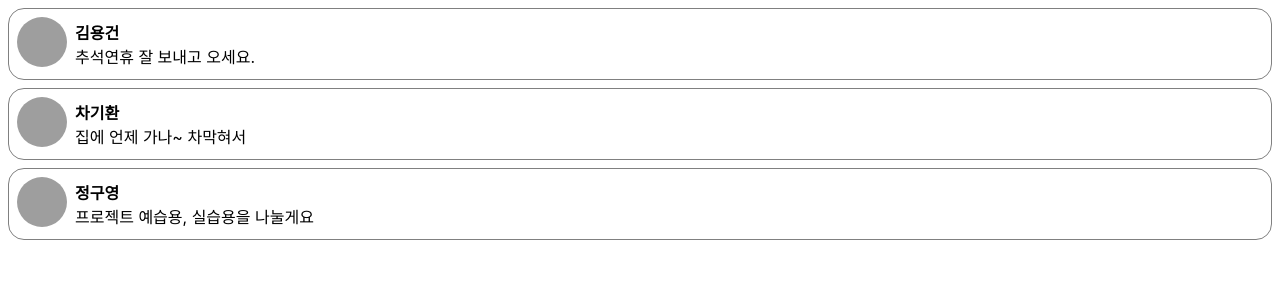
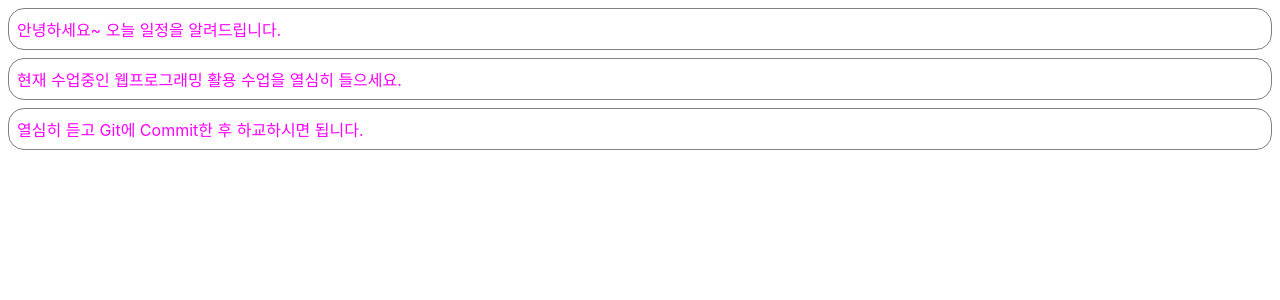
Before and after one commit to tossyKim/ReactProject2024, a React (Create React App) app: page / in a window 1280 px wide. Shown: the top 300 px of the page. Built offline with nearby package versions, Linux system fonts and the light colour scheme; grey boxes are pictures that could not be loaded.

Commit message:
React 6장

```diff
--- /dev/null
+++ b/src/chp06/Notification.css
@@ -0,0 +1,12 @@
+.wrapper{
+    margin: 8px;
+    padding: 8px;
+    display: flex;
+    flex-direction: row;
+    border: 1px solid grey;
+    border-radius: 16px;
+}
+.messageText{
+    color: magenta;
+    font-size: 16px;
+}
--- /dev/null
+++ b/src/chp06/Notification.jsx
@@ -0,0 +1,39 @@
+import React from "react";
+
+// const styles = {
+//     wrapper: {
+//         margin: 8,
+//         padding: 8,
+//         display: "flex",
+//         flexDirection: "row",
+//         border: "1px solid grey",
+//         borderRadius: 16,
+//     },
+//     messageText: {
+//         color: "magenta",
+//         font: 16,
+//     },
+// };
+
+class Notification extends React.Component{
+
+    constructor(props) {
+        super(props); //Component가 생성될 때 props를 전달받을 수 있는 매개변수를 갖는 생성자가 호출된다
+
+        this.state = {
+
+        };
+    }
+
+    render() {
+        return(
+            <div className="wrapper"/*style={styles.wrapper}*/>
+                <span className="messageText"/*style={styles.messageText}*/>
+                    {this.props.message}
+                </span>
+            </div>
+        );
+    }
+}
+
+export default Notification;
--- /dev/null
+++ b/src/chp06/NotificationList.jsx
@@ -0,0 +1,67 @@
+import React from "react";
+import Notification from "./Notification";
+
+const reservedNotifications = [
+    {
+        message: "안녕하세요~ 오늘 일정을 알려드립니다.",
+    },
+    {
+        message: "현재 수업중인 웹프로그래밍 활용 수업을 열심히 들으세요.",
+    },
+    {
+        message: "열심히 듣고 Git에 Commit한 후 하교하시면 됩니다.",
+    },
+];
+
+var timer;
+
+class NotificationList extends React.Component{
+
+    constructor(props) {
+        super(props);
+
+        this.state = {
+            notifications: [],
+        }
+    }
+
+    componentDidMount() {
+
+        const {notifications} = this.state;
+
+        timer = setInterval(() => {
+            if(notifications.length < reservedNotifications.length){
+                const index = notifications.length;
+                notifications.push(reservedNotifications[index]);
+                this.setState({
+                    notifications: notifications,
+                })
+            }
+            else{
+                clearInterval(timer);
+            }
+        },1000)
+    }
+
+    componentWillUnmount() {
+        if(timer){
+            clearInterval(timer);
+        }
+    }
+
+    render(){
+        return(
+            <div>
+                {
+                    this.state.notifications.map((notification) => {
+                        return<Notification message={notification.message}/>
+                    })
+                }
+            </div>
+        );
+    }
+
+}
+
+
+export default NotificationList;
--- a/src/index.js
+++ b/src/index.js
@@ -3,13 +3,15 @@
 import './index.css';
 import App from './App';
 import reportWebVitals from './reportWebVitals';
-import CommentList from "./chp05/CommentList";
+import NotificationList from "./chp06/NotificationList";
+import './chp06/Notification.css'
+
 
 
 const root = ReactDOM.createRoot(document.getElementById('root'));
 root.render(
   <React.StrictMode>
-    <CommentList/>
+    <NotificationList/>
   </React.StrictMode>
 );
 
```
